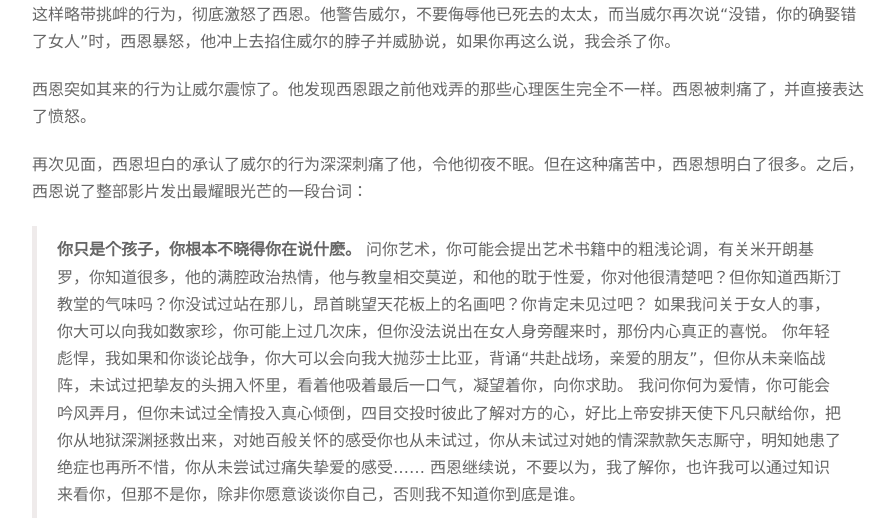
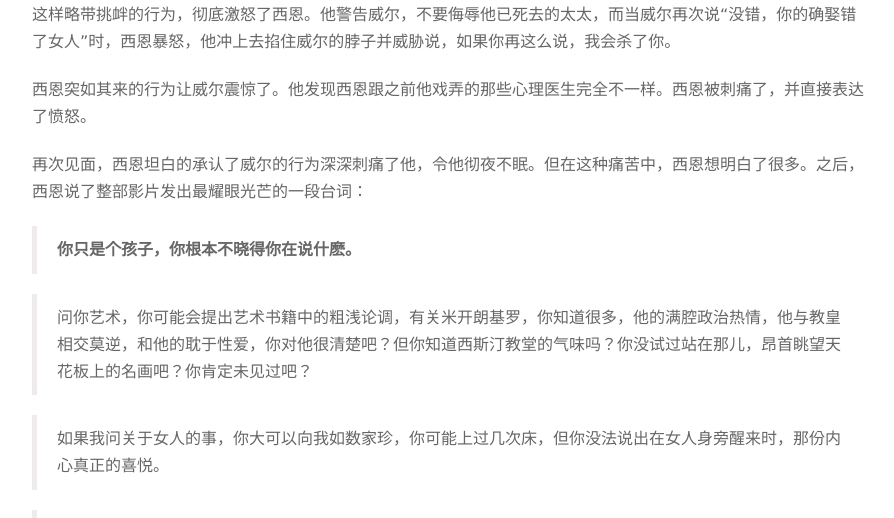
Before and after one commit to Darcygsc/Darcygsc.github.io, a Jekyll site: the page built from _posts/2017-4-07-GoodWill.md, in a window 1280 px wide. Shown: the part 1953-2471 px from the top of the page, without its empty margins (192-1086 px from the left). Built offline with Jekyll 4.4.1, drawn with Linux system fonts in a browser that asks for light colours; nearby versions of some CDN libraries; grey boxes are pictures that could not be loaded.

Commit message:
update goodwillhunting

```diff
--- a/_posts/2017-4-07-GoodWill.md
+++ b/_posts/2017-4-07-GoodWill.md
@@ -48,16 +48,17 @@ image:
 西恩突如其来的行为让威尔震惊了。他发现西恩跟之前他戏弄的那些心理医生完全不一样。西恩被刺痛了，并直接表达了愤怒。
 
 再次见面，西恩坦白的承认了威尔的行为深深刺痛了他，令他彻夜不眠。但在这种痛苦中，西恩想明白了很多。之后，西恩说了整部影片发出最耀眼光芒的一段台词：
+
 > **你只是个孩子，你根本不晓得你在说什麽。**
->
+
 > 问你艺术，你可能会提出艺术书籍中的粗浅论调，有关米开朗基罗，你知道很多，他的满腔政治热情，他与教皇相交莫逆，和他的耽于性爱，你对他很清楚吧？但你知道西斯汀教堂的气味吗？你没试过站在那儿，昂首眺望天花板上的名画吧？你肯定未见过吧？
->
+
 > 如果我问关于女人的事，你大可以向我如数家珍，你可能上过几次床，但你没法说出在女人身旁醒来时，那份内心真正的喜悦。
->
+
 > 你年轻彪悍，我如果和你谈论战争，你大可以会向我大抛莎士比亚，背诵“共赴战场，亲爱的朋友”，但你从未亲临战阵，未试过把挚友的头拥入怀里，看着他吸着最后一口气，凝望着你，向你求助。
->
+
 > 我问你何为爱情，你可能会吟风弄月，但你未试过全情投入真心倾倒，四目交投时彼此了解对方的心，好比上帝安排天使下凡只献给你，把你从地狱深渊拯救出来，对她百般关怀的感受你也从未试过，你从未试过对她的情深款款矢志厮守，明知她患了绝症也再所不惜，你从未尝试过痛失挚爱的感受……
->
+
 > 西恩继续说，不要以为，我了解你，也许我可以通过知识来看你，但那不是你，除非你愿意谈谈你自己，否则我不知道你到底是谁。
 
 ![](https://ww2.sinaimg.cn/large/006tNbRwgy1feej2j0n0tj30go09d40s.jpg)
@@ -79,8 +80,10 @@ image:
 史凯兰从哈佛大学毕业后，要去斯坦福大学医学院继续进读，所以希望威尔和她一起去加利福尼亚州。但威尔拒绝了，他认为，如果到时史凯兰发现他的缺点怎么办？那时她就会受不了他，而抛弃他。这伤害了史凯兰，她说，如果你不爱我就该告诉我，你如果不爱我，我会消失，不会再出现在你的世界里。听了史凯兰这番话，威尔立即说，我不爱你。
 
 > 我们每个人都深信自己的逻辑。假若一个女子说，男人都不是好东西。那么，她亲近的男子一定都不是好东西。因为，她会爱上“男人都不是好东西”这个断言，如若她遇到了一个“好男人”，她的世界就会有颠覆的危险，她的内心就会有失控的感觉。
->
-> `于是，为了避免这种失控感，她要么远离好男人，要么会把好男人变成坏男人。`
+
+> **于是，为了避免这种失控感，她要么远离好男人，要么会把好男人变成坏男人。**
+
+
 ### 高潮
 
 
@@ -104,5 +107,7 @@ image:
 
 ### 轶事
 - 当西恩和威尔在他的办公室时，西恩开始聊到他的亡妻和她生前的有趣行为。那些对白是罗宾·威廉斯临场加插的，也许这就是马特·达蒙当时大笑的原因。如果你仔细地把该幕看过一遍，你会注意到镜头正在晃动。（摄影师也可能在笑着）
+
 - 马特·达蒙，哈佛大学辍学生，原本想把主角塑造成物理学天才。他和当时的哈佛大学教授兼诺贝尔物理学奖得主Sheldon L. Glashow讨论了该想法。Glashow告诉达蒙他的假设并不成立，而且建议他把主角改写成一个数学天才。他还介绍了在麻省理工担任数学教授的姐夫/妹夫Daniel Kleitman给达蒙认识，为电影提供意见。后来Glashow和Kleitman两人的名字都在电影的致谢名单中出现。
+
 - 据说本·阿弗莱克和马特·达蒙是用掷骰子来决定由谁担任此部电影男主角。
```
